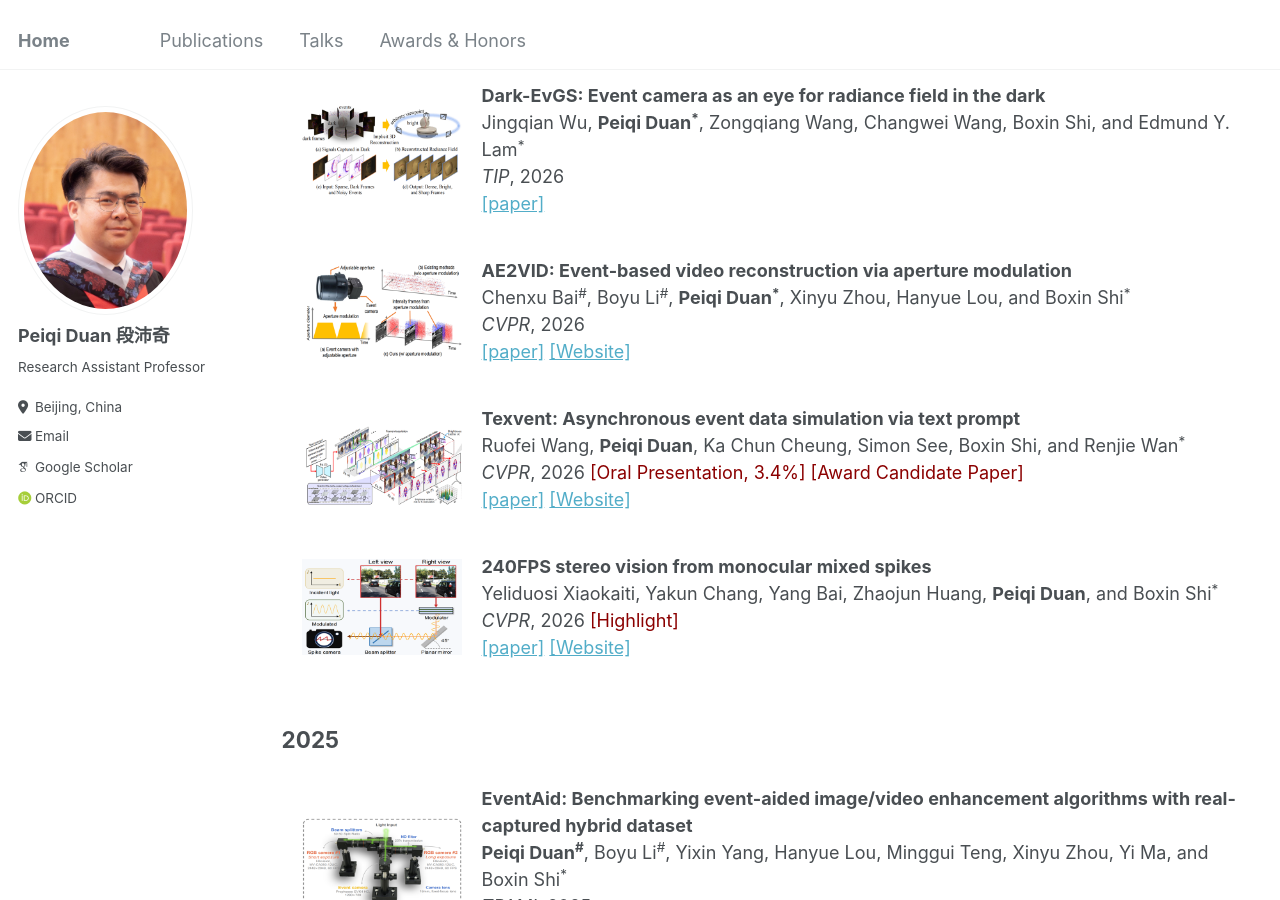
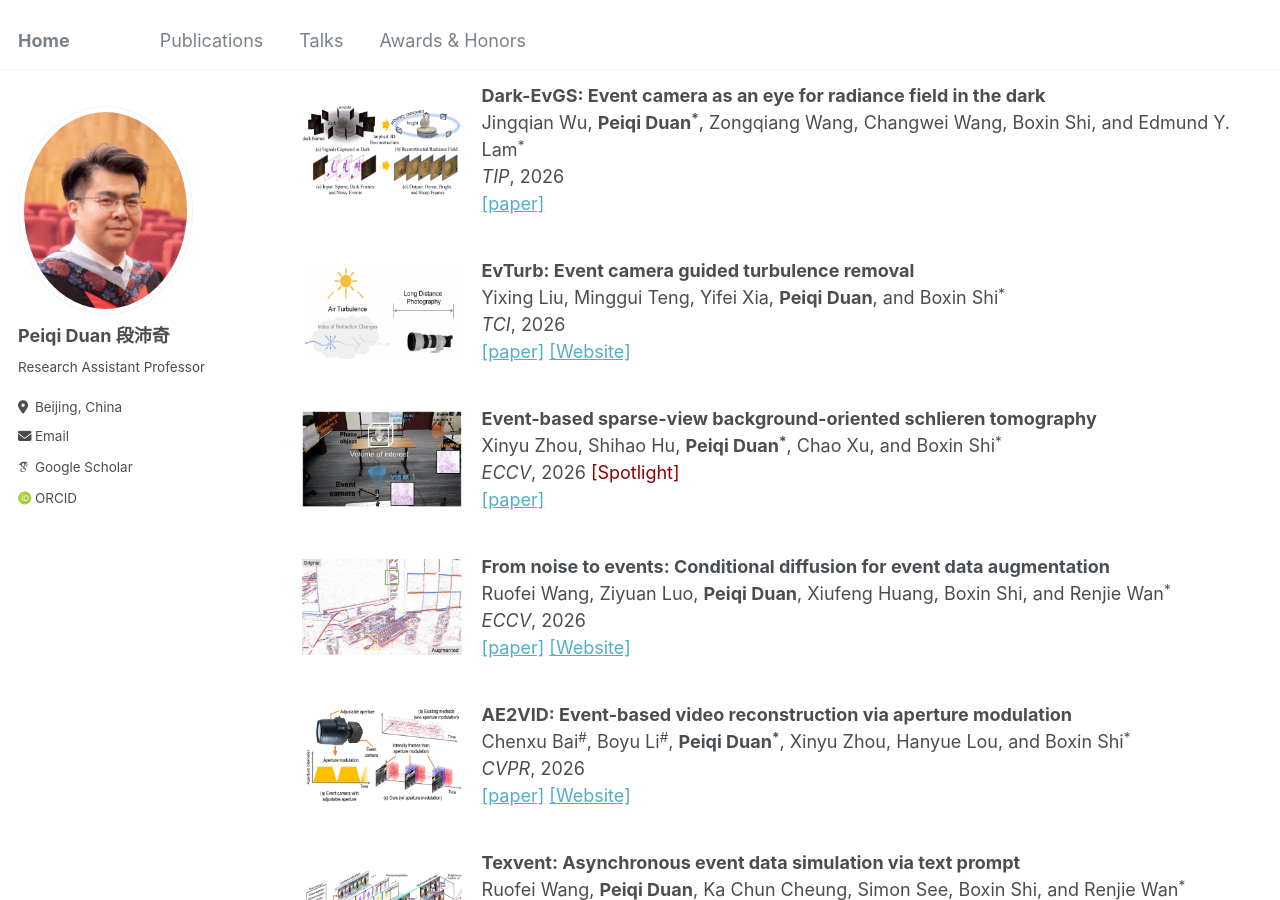
Before and after one commit to peiqi-duan/peiqi-duan.github.io, a Jekyll site: the page built from _pages/publications.md, in a window 1280 px wide and 900 px high, scrolled down 281 px. Built offline with Jekyll 4.4.1, drawn with Linux system fonts in a browser that asks for light colours; some web fonts are replaced.

Commit message:
Update publications.md

```diff
--- a/_pages/publications.md
+++ b/_pages/publications.md
@@ -22,6 +22,53 @@ In top venues: TPAMI × 4, TIP × 1, CVPR × 9, ICCV × 4, ECCV × 3, MM × 1, N
       <em>TIP</em>, 2026
       <br>
       <a href="https://ieeexplore.ieee.org/document/11449405">[paper]</a>
+    </div>
+  </div>
+
+  <div class="flex-row" onmouseout="par2net_stop()" onmouseover="par2net_start()">
+    <div class="image-container">
+      <img src="../images/EvTurb.png" width="160" alt="Image">
+    </div>
+    <div class="text-container">
+      <papertitle>EvTurb: Event camera guided turbulence removal</papertitle>
+      <br>
+      Yixing Liu, Minggui Teng, Yifei Xia, <strong>Peiqi Duan</strong>, and Boxin Shi<sup>*</sup>
+      <br>
+      <em>TCI</em>, 2026
+      <br>
+      <a href="https://pub-e7bc7e5ed67b401a8e9e587c3dee22b6.r2.dev/publications/2026/TCI26_EvTurb.pdf">[paper]</a>
+      <a href="https://github.com/ChipsAhoyM/EvTurb">[Website]</a>
+    </div>
+  </div>
+
+  <div class="flex-row" onmouseout="par2net_stop()" onmouseover="par2net_start()">
+    <div class="image-container">
+      <img src="../images/EvBOS.png" width="160" alt="Image">
+    </div>
+    <div class="text-container">
+      <papertitle>Event-based sparse-view background-oriented schlieren tomography</papertitle>
+      <br>
+      Xinyu Zhou, Shihao Hu, <strong>Peiqi Duan<sup>*</sup></strong>, Chao Xu, and Boxin Shi<sup>*</sup>
+      <br>
+      <em>ECCV</em>, 2026 <span style="color:#8B0000">[Spotlight]</span>
+      <br>
+      <a href="https://pub-e7bc7e5ed67b401a8e9e587c3dee22b6.r2.dev/publications/2026/ECCV26_EventBOS.pdf">[paper]</a>
+    </div>
+  </div>
+
+  <div class="flex-row" onmouseout="par2net_stop()" onmouseover="par2net_start()">
+    <div class="image-container">
+      <img src="../images/N2E.png" width="160" alt="Image">
+    </div>
+    <div class="text-container">
+      <papertitle>From noise to events: Conditional diffusion for event data augmentation</papertitle>
+      <br>
+      Ruofei Wang, Ziyuan Luo, <strong>Peiqi Duan</strong>, Xiufeng Huang, Boxin Shi, and Renjie Wan<sup>*</sup>
+      <br>
+      <em>ECCV</em>, 2026
+      <br>
+      <a href="https://pub-e7bc7e5ed67b401a8e9e587c3dee22b6.r2.dev/publications/2026/ECCV26_Noise2Events.pdf">[paper]</a>
+      <a href="https://github.com/rfww/n2e">[Website]</a>
     </div>
   </div>
 
```
